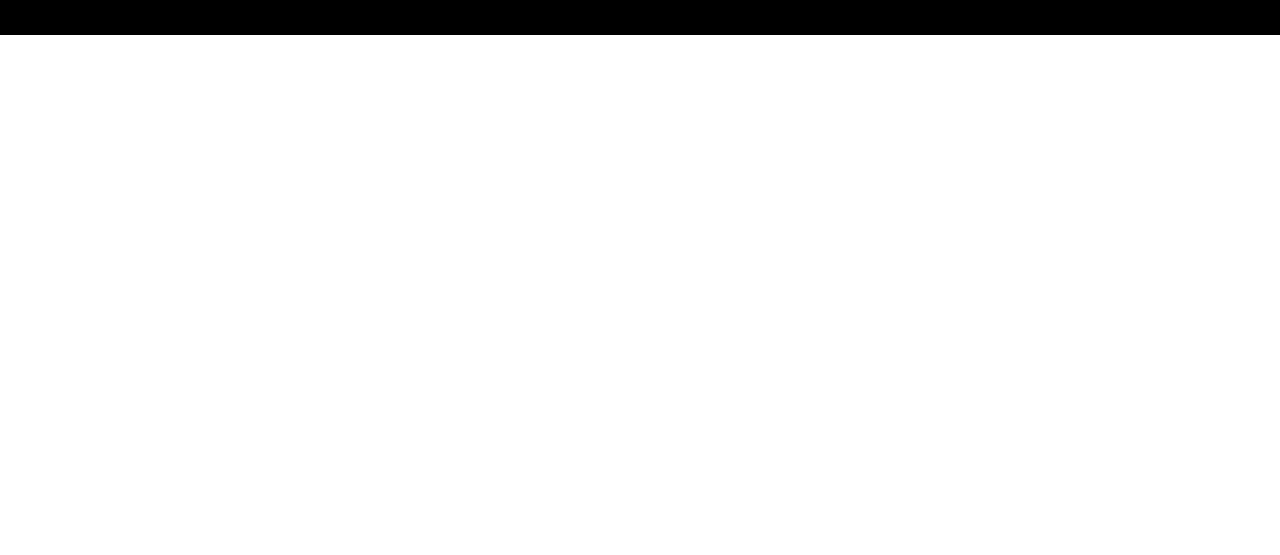
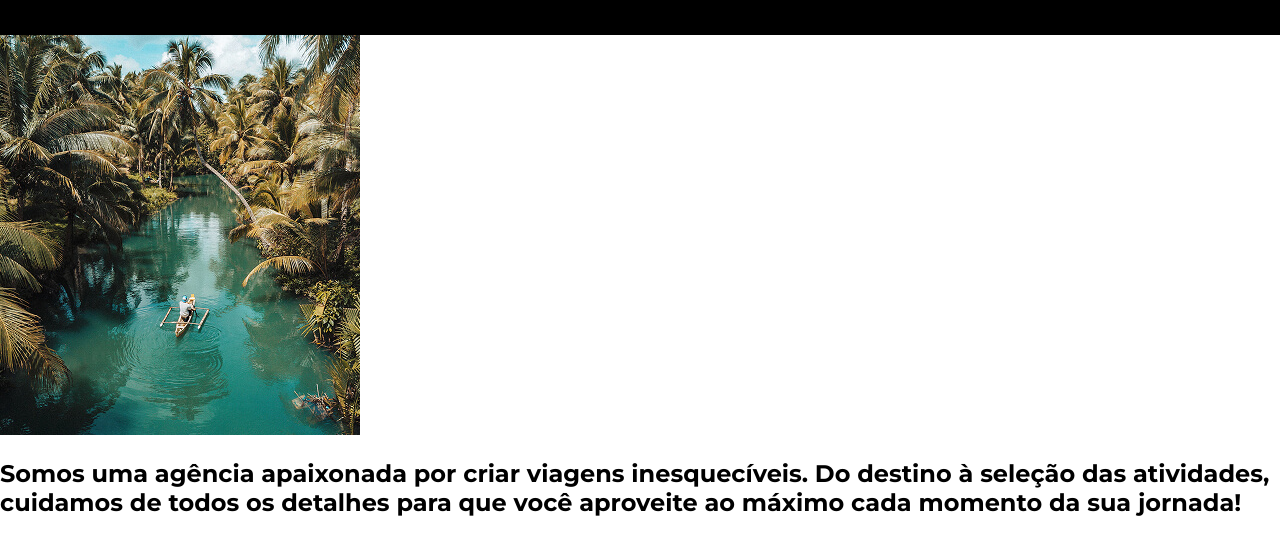
Before and after one commit to garbrieln/Jornada-viagens, a plain HTML site: page index.html in a window 1280 px wide. Shown: the part 105-660 px from the top of the page. Drawn offline with Linux system fonts and the light colour scheme.

Commit message:
inicia estrutura do hero

```diff
--- a/css/style.css
+++ b/css/style.css
@@ -1,2 +1,3 @@
 @import url(global.css);
 @import url(header.css);
+@import url(hero.css);
--- a/index.html
+++ b/index.html
@@ -46,5 +46,16 @@
         </nav>
       </div>
     </header>
+    <section class="hero">
+      <img
+        src="img/hero-mobile.jpg"
+        alt="Rio de águas cristalinas cercado por palmeiras, com duas pessoas em uma canoa. "
+      />
+      <h2>
+        Somos uma agência apaixonada por criar viagens inesquecíveis. Do destino
+        à seleção das atividades, cuidamos de todos os detalhes para que você
+        aproveite ao máximo cada momento da sua jornada!
+      </h2>
+    </section>
   </body>
 </html>
```
Also changed, not shown: css/hero.css (added), img/hero-mobile.jpg (added).
